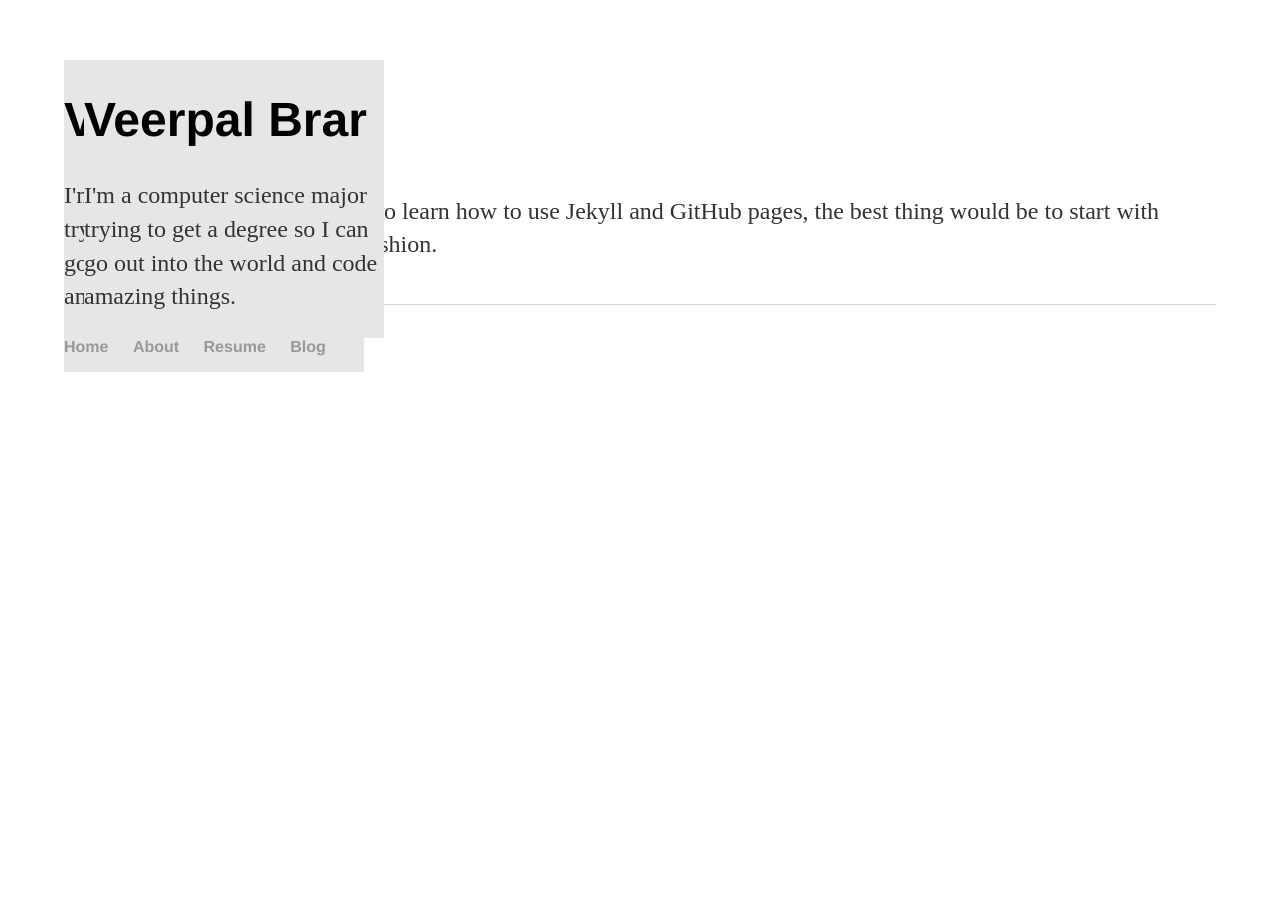
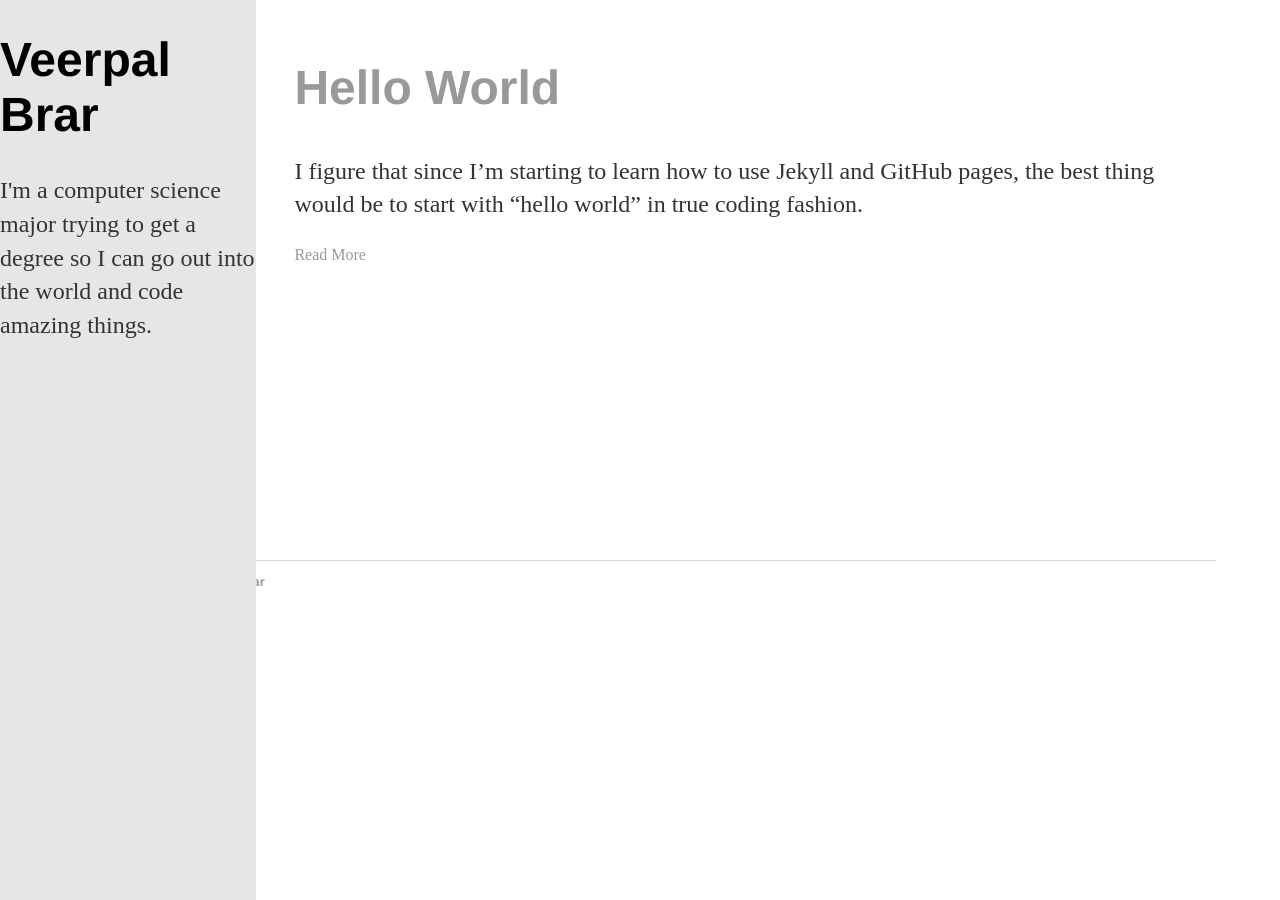
Before and after one commit to VeerpalBrar/VeerpalBrar.github.io, a Jekyll site: the page built from index.html, in a window 1280 px wide. Built offline with Jekyll 4.4.1, drawn with Linux system fonts in a browser that asks for light colours.

Commit message:
Update main.css

```diff
--- a/css/main.css
+++ b/css/main.css
@@ -42,16 +42,16 @@ ul.posts li {
     list-style: none;
 }
 
- .blurb {
-     position: fixed;
-     width: 300px;
-     height: auto;
+.blurb {
+     position:fixed;
+    top:0px;
+    bottom:0px;
+    left:0px;
+    width:20%;
      background:#E7E6E6;
  }
  .container {
-     margin-left: 20px;
-     position: relative;
-     width:auto;
-     overflow: auto;
-     z-index: 1;
+        margin-left:20%;
+    width:80%;
+    height:500px;
  }
```
